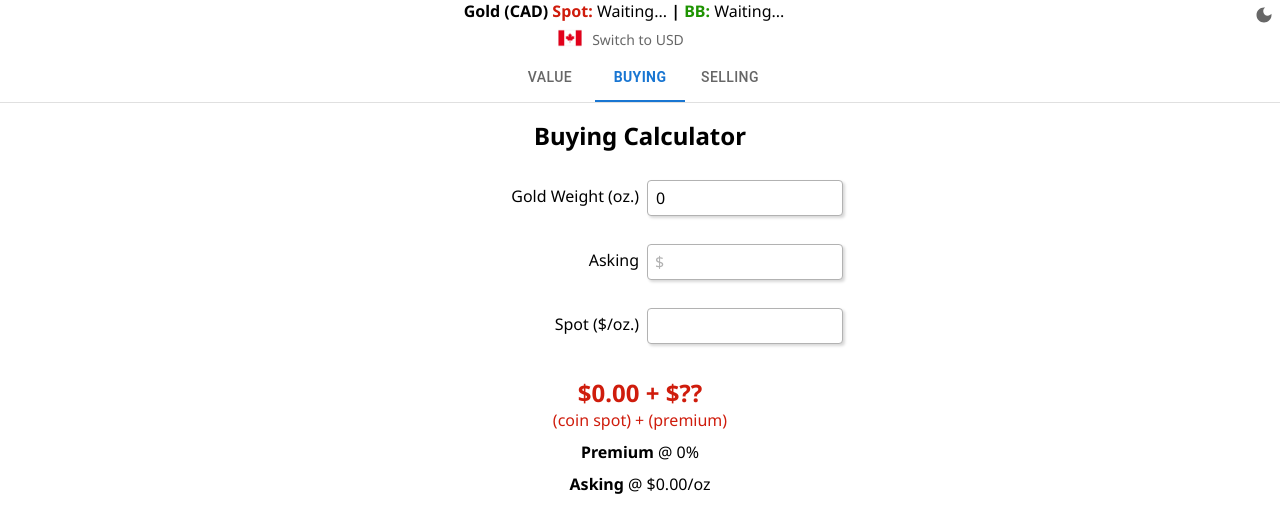
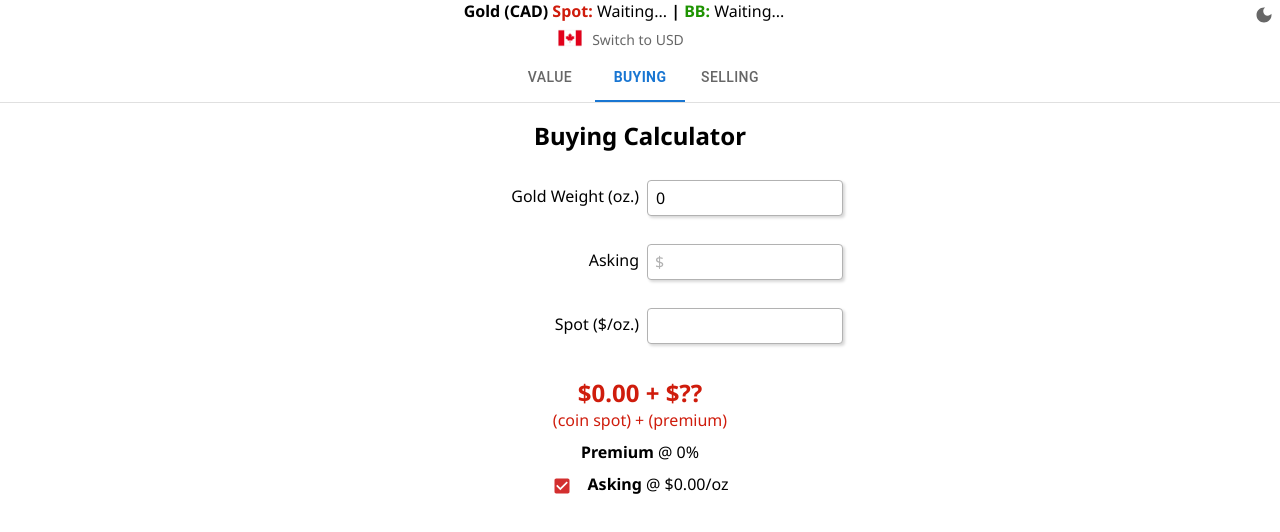
Before and after one commit to rahimvirani7/CalcV3, a React (Create React App) app: page / in a window 1280 px wide. Both pictures are taken after a click on the tab "BUYING". Shown: the top 532 px of the page. Built offline with nearby package versions, Linux system fonts and the light colour scheme; no server answers.

Commit message:
buying calc: add toggle for askin info

```diff
--- a/src/type2.jsx
+++ b/src/type2.jsx
@@ -1,8 +1,10 @@
 import { useState } from "react";
 import { convertToCurrency, ozInGrams } from "./App";
+import Checkbox from "@mui/material/Checkbox";
 
 const FormType2 = ({ className, weight, setWeight, spot, setSpot }) => {
   const [asking, setAsking] = useState(0);
+  const [showAskingInfo, setShowAskingInfo] = useState(true);
   const coinSpot = spot * weight;
   const premium = asking - coinSpot;
 
@@ -53,12 +55,27 @@ const FormType2 = ({ className, weight, setWeight, spot, setSpot }) => {
             %
           </p>
           <p className="muted">
-            <b>Asking</b> @ $
-            {asking && weight ? convertToCurrency(asking / weight) : "0.00"}
-            /oz{" "}
-            {asking > 0 &&
-              weight &&
-              "($" + convertToCurrency(asking / weight / ozInGrams) + "/gram)"}
+            <Checkbox
+              sx={{ p: 0, mr: 2 }}
+              size="small"
+              color="error"
+              checked={showAskingInfo}
+              onChange={(e) => {
+                setShowAskingInfo(e.target.checked);
+              }}
+            />
+            {showAskingInfo && (
+              <>
+                <b>Asking</b> @ $
+                {asking && weight ? convertToCurrency(asking / weight) : "0.00"}
+                /oz{" "}
+                {asking > 0 &&
+                  weight &&
+                  "($" +
+                    convertToCurrency(asking / weight / ozInGrams) +
+                    "/gram)"}
+              </>
+            )}
           </p>
         </div>
       </div>
```
